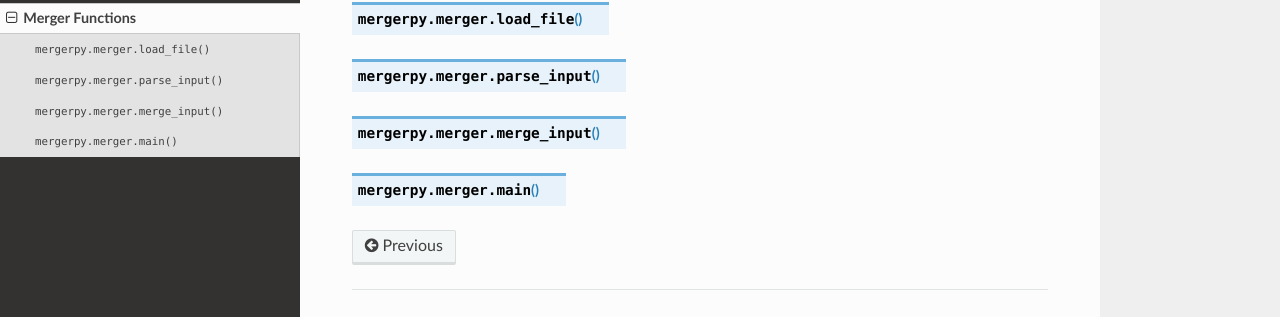
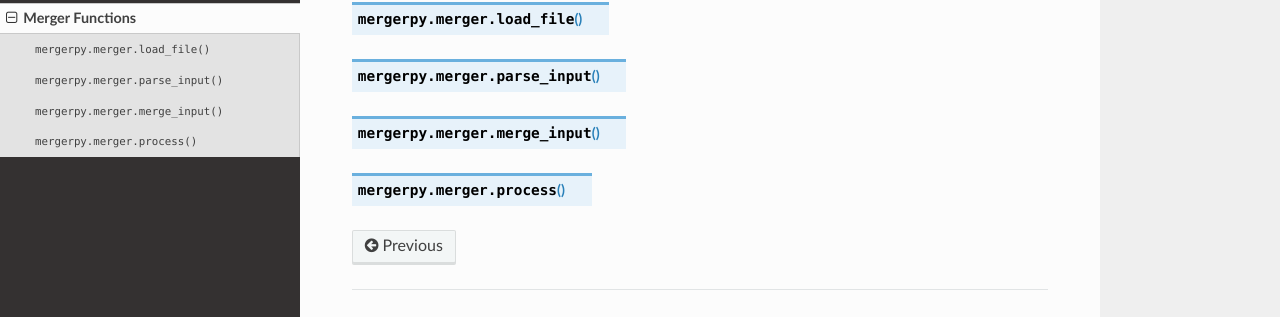
Before and after one commit to abdullahselek/MergerPy, a Sphinx documentation site: the page built from docs/mergerpy.rst, in a window 1280 px wide. Shown: the part 158-475 px from the top of the page. Built offline with Sphinx 7.4.7 and the Read the Docs theme 2.0.0, drawn with Linux system fonts in a browser that asks for light colours.

Commit message:
update docs

```diff
--- a/docs/mergerpy.rst
+++ b/docs/mergerpy.rst
@@ -4,4 +4,4 @@ Merger Functions
 .. method:: mergerpy.merger.load_file
 .. method:: mergerpy.merger.parse_input
 .. method:: mergerpy.merger.merge_input
-.. method:: mergerpy.merger.main
+.. method:: mergerpy.merger.process
```
